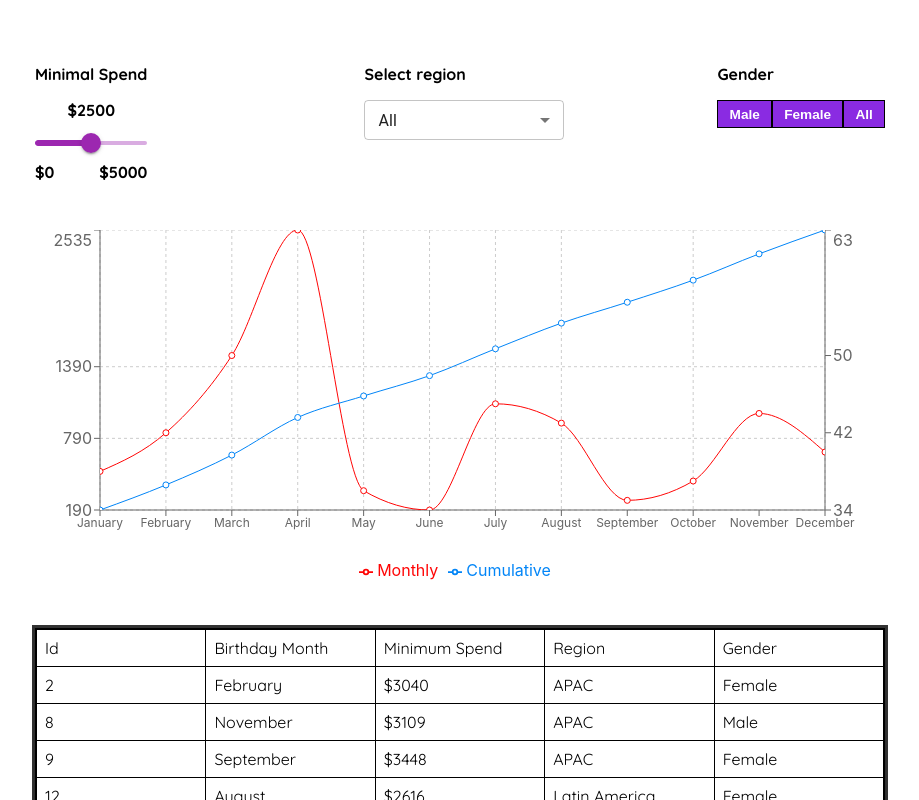
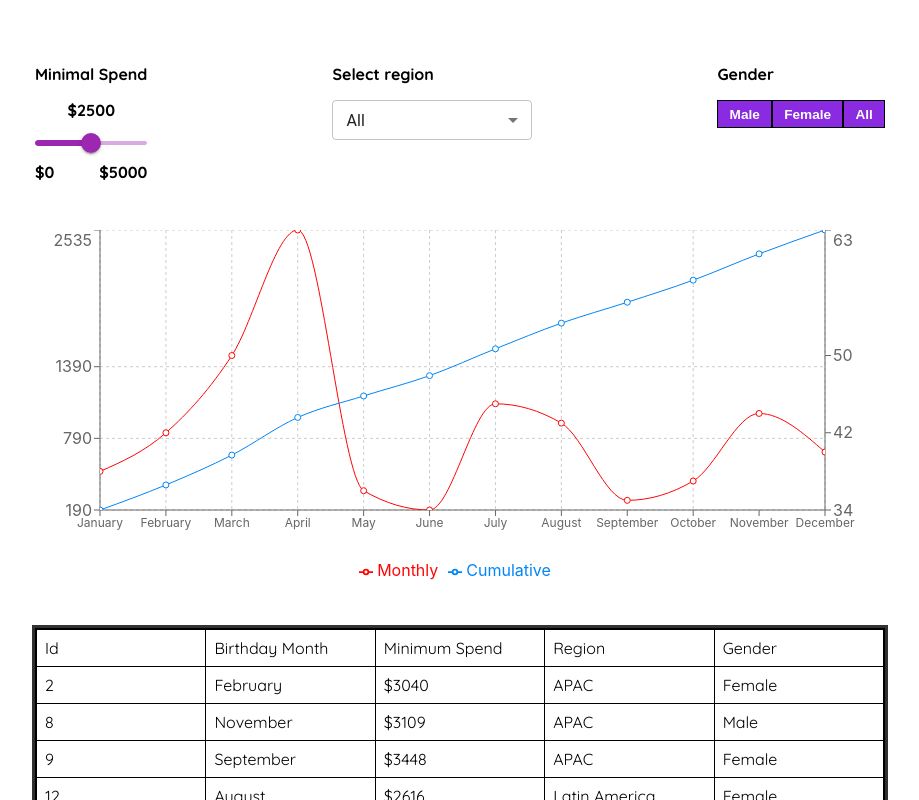
Before and after one commit to Kieszku94/react-challenge-ut, a React (Create React App) app: page / in a window 1280 px wide. Shown: the top 800 px of the page, without its empty margins (180-1099 px from the left). Built offline with nearby package versions, Linux system fonts and the light colour scheme.

Commit message:
Update Region.css

```diff
--- a/src/components/Region/Region.css
+++ b/src/components/Region/Region.css
@@ -2,7 +2,6 @@
   max-width: 200px;
   font-family: "Quicksand";
   font-weight: 700;
-  margin-left: 4rem;
 }
 
 .regionLabel {
```
